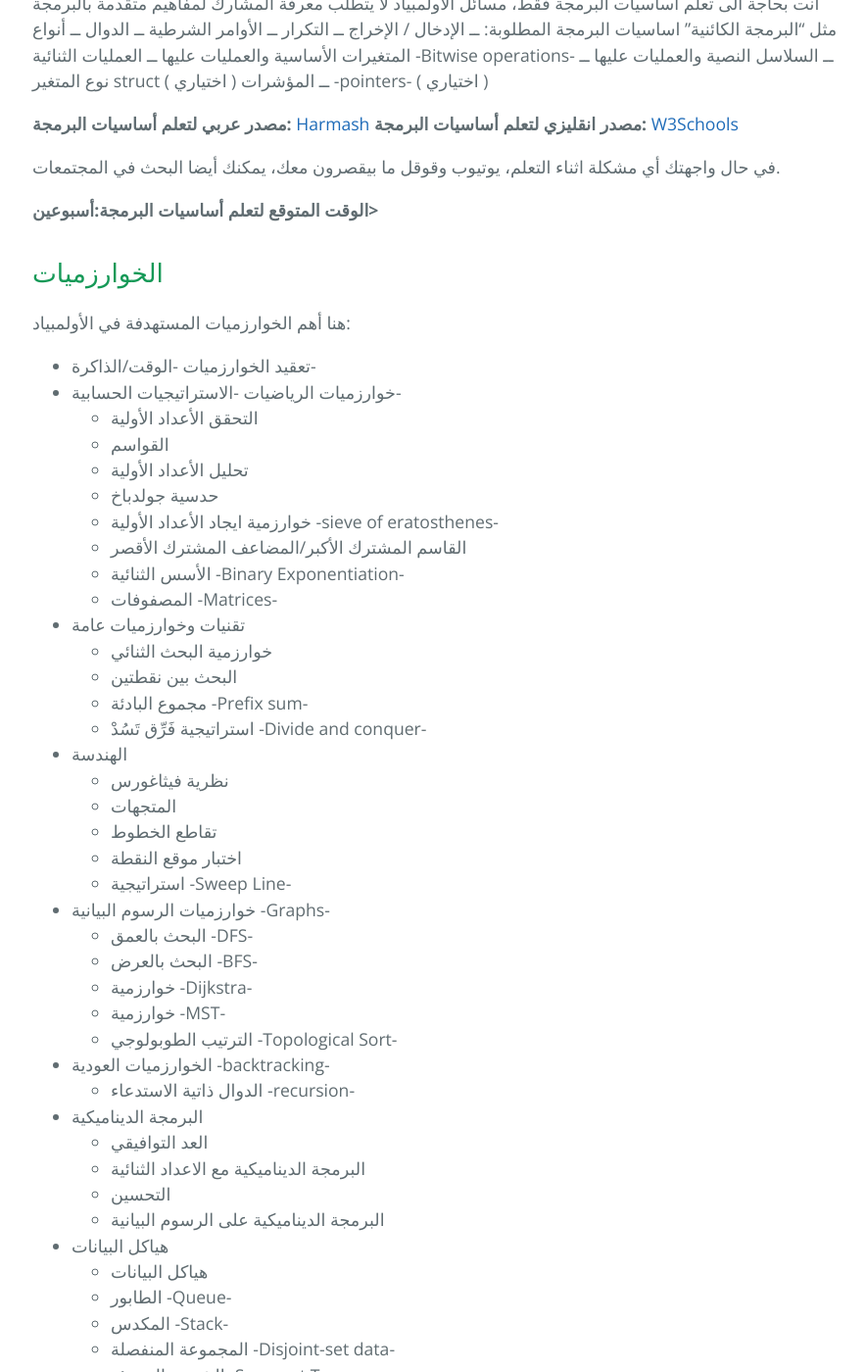
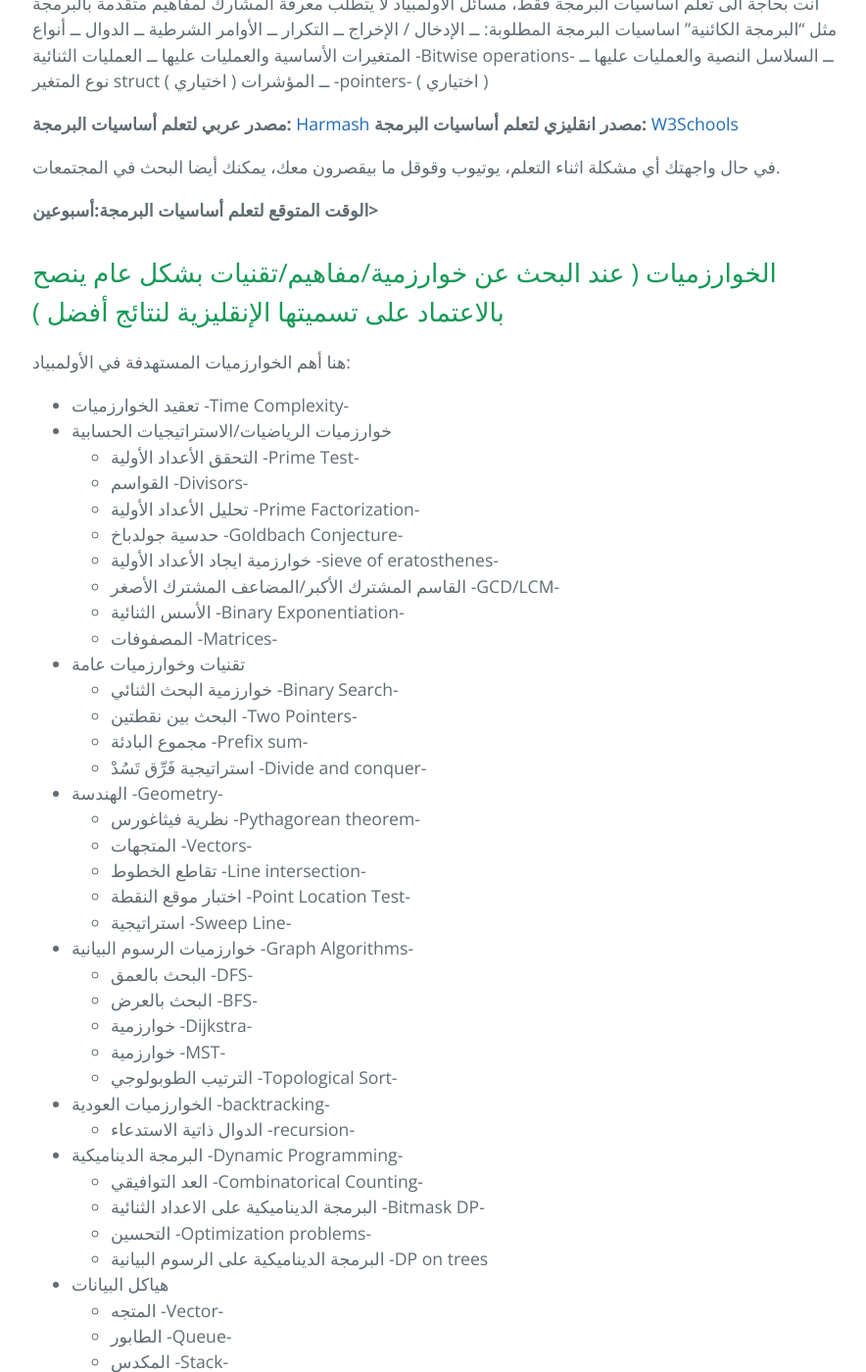
Before and after one commit to Teqaniaat/Teqaniaat, a Jekyll site: the page built from athka/athka_roadmap_ar.md, in a window 1280 px wide and 1400 px high, scrolled down 746 px. Shown: the whole window at 98% size, without its empty margins (191-1075 px from the left). Built offline with Jekyll 4.4.1, drawn with Linux system fonts in a browser that asks for light colours; the repository's description, which GitHub fills in, is left out; some of the changed text lies outside the part shown.

Commit message:
Update athka_roadmap_ar.md

```diff
--- a/athka/athka_roadmap_ar.md
+++ b/athka/athka_roadmap_ar.md
@@ -33,30 +33,30 @@ lang: ar
 
 **الوقت المتوقع لتعلم أساسيات البرمجة:أسبوعين>**
 
-## الخوارزميات
+## الخوارزميات ( عند البحث عن خوارزمية/مفاهيم/تقنيات بشكل عام ينصح بالاعتماد على تسميتها الإنقليزية لنتائج أفضل )
 هنا أهم الخوارزميات المستهدفة في الأولمبياد:
-- تعقيد الخوارزميات -الوقت/الذاكرة-
-- خوارزميات الرياضيات -الاستراتيجيات الحسابية-
-  - التحقق الأعداد الأولية
-  - القواسم
-  - تحليل الأعداد الأولية
-  - حدسية جولدباخ
+- تعقيد الخوارزميات -Time Complexity-
+- خوارزميات الرياضيات/الاستراتيجيات الحسابية
+  - التحقق الأعداد الأولية -Prime Test-
+  - القواسم -Divisors-
+  - تحليل الأعداد الأولية -Prime Factorization-
+  - حدسية جولدباخ -Goldbach Conjecture-
   - خوارزمية ايجاد الأعداد الأولية -sieve of eratosthenes-
-  - القاسم المشترك الأكبر/المضاعف المشترك الأقصر
+  - القاسم المشترك الأكبر/المضاعف المشترك الأصغر -GCD/LCM-
   - الأسس الثنائية -Binary Exponentiation-
   - المصفوفات -Matrices-
 - تقنيات وخوارزميات عامة
-  - خوارزمية البحث الثنائي
-  - البحث بين نقطتين
+  - خوارزمية البحث الثنائي -Binary Search-
+  - البحث بين نقطتين -Two Pointers-
   - مجموع البادئة -Prefix sum-
   - استراتيجية فَرِّق تَسُدْ -Divide and conquer-
-- الهندسة
-  - نظرية فيثاغورس
-  - المتجهات
-  - تقاطع الخطوط
-  - اختبار موقع النقطة
+- الهندسة -Geometry-
+  - نظرية فيثاغورس -Pythagorean theorem-
+  - المتجهات -Vectors-
+  - تقاطع الخطوط -Line intersection-
+  - اختبار موقع النقطة -Point Location Test-
   - استراتيجية -Sweep Line-
-- خوارزميات الرسوم البيانية -Graphs-
+- خوارزميات الرسوم البيانية -Graph Algorithms-
   - البحث بالعمق -DFS-
   - البحث بالعرض -BFS-
   - خوارزمية -Dijkstra-
@@ -64,13 +64,13 @@ lang: ar
   - الترتيب الطوبولوجي -Topological Sort-
 - الخوارزميات العودية -backtracking-
   - الدوال ذاتية الاستدعاء -recursion-
-- البرمجة الديناميكية
-  - العد التوافيقي
-  - البرمجة الديناميكية مع الاعداد الثنائية
-  - التحسين
-  - البرمجة الديناميكية على الرسوم البيانية
+- البرمجة الديناميكية -Dynamic Programming-
+  - العد التوافيقي -Combinatorical Counting-
+  - البرمجة الديناميكية على الاعداد الثنائية -Bitmask DP-
+  - التحسين -Optimization problems-
+  - البرمجة الديناميكية على الرسوم البيانية -DP on trees
 - هياكل البيانات
-  - هياكل البيانات
+  - المتجه -Vector-
   - الطابور -Queue-
   - المكدس -Stack-
   - المجموعة المنفصلة -Disjoint-set data-
@@ -78,8 +78,8 @@ lang: ar
   - تحليل الجذور -Sqrt decomposition-
   - الجد الأدنى المشترك -Lowest Common Anceastor-
 - دوال ++C المدمجة
-  -ـ `sort`
-  -ـ `lower_bound`/`upper_bound`/`binary_search`
+  - ـ`sort`
+  - ـ`lower_bound`/`upper_bound`/`binary_search`
   -ـ `min`/`max`
   -ـ `min_element`/`max_element`
   -ـ `swap`
```
